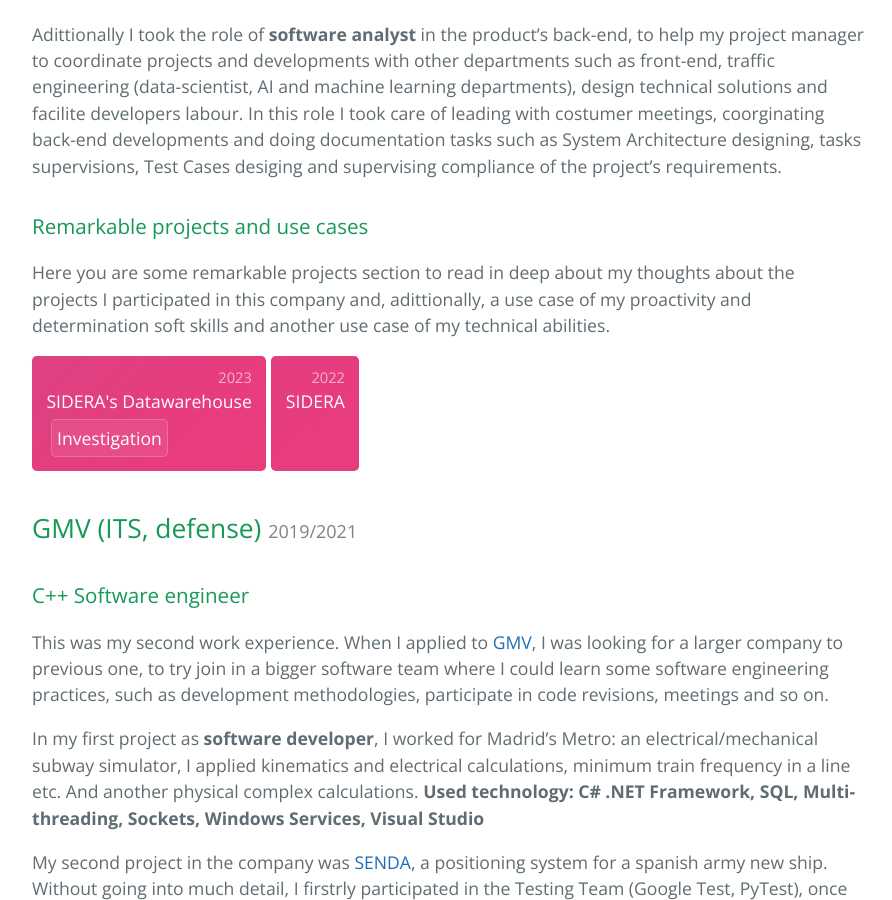
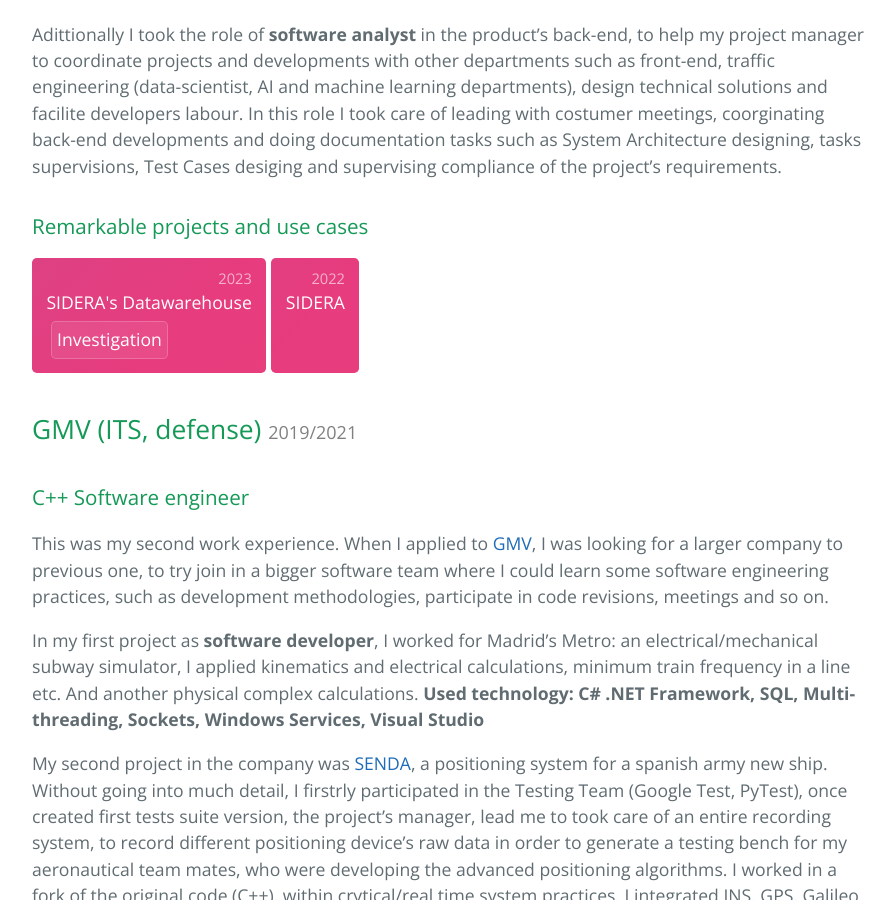
Before and after one commit to Carlosmape/carlosmape.github.io, a Jekyll site: the page built from career/experience/index.md, in a window 1280 px wide and 900 px high, scrolled down 882 px. Shown: the whole window, without its empty margins (192-1084 px from the left). Built offline with Jekyll 4.4.1, drawn with Linux system fonts in a browser that asks for light colours.

```diff
--- a/career/experience/index.md
+++ b/career/experience/index.md
@@ -14,8 +14,6 @@
 Adittionally I took the role of **software analyst** in the product's back-end, to help my project manager to coordinate projects and developments with other departments such as front-end, traffic engineering (data-scientist, AI and machine learning departments), design technical solutions and facilite developers labour. In this role I took care of leading with costumer meetings, coorginating back-end developments and doing documentation tasks such as System Architecture designing, tasks supervisions, Test Cases desiging and supervising compliance of the project's requirements.
 
 ### Remarkable projects and use cases
-Here you are some remarkable projects section to read in deep about my thoughts about the projects I participated in this company and, adittionally, a use case of my proactivity and determination soft skills and another use case of my technical abilities.
-
 <div class="posts">
     {% for post in site.categories['SICE'] %}
         {% include post-card.html %}
@@ -34,7 +32,6 @@
 **Used technology: C++, Python, Bash-scripting, Cross-platform compilers (Make/CMake), Linux Daemons, Eclipse, Oscilloscope**
 
 ### Remarkable projects and use cases
-
 <div class="posts">
     {% for post in site.categories['GMV'] %}
         {% include post-card.html %}
@@ -55,7 +52,6 @@
 **Used technology: ASP/NET, JS, CSS3, HTML5, IIS, SQL**
 
 ### Remarkable projects and use cases
-
 <div class="posts">
     {% for post in site.categories['Infogestión'] %}
         {% include post-card.html %}
```
Also changed, not shown: soft-skills/index.md (+1 -1 lines).
